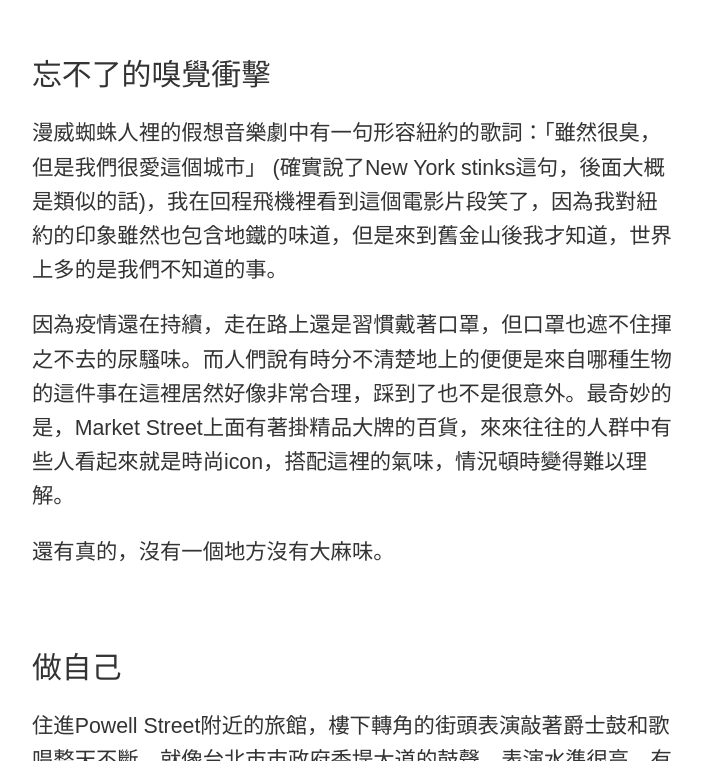
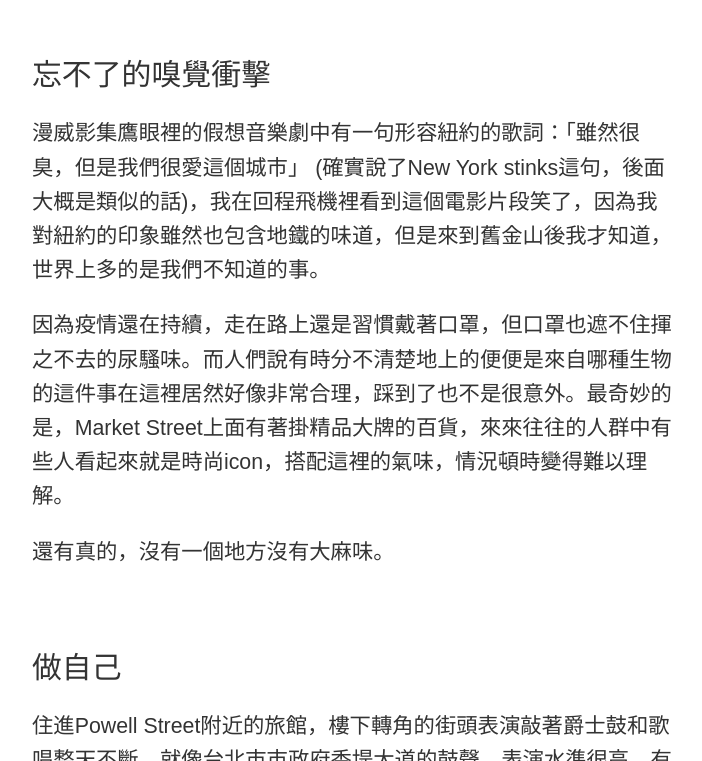
Before and after one commit to pqvst/tzling, a Jekyll site: the page built from _posts/2022-04-06-我對舊金山的理解.md, in a window 1280 px wide and 900 px high, scrolled down 3364 px, cut to the strip 139-900 px from the top of the window. Shown: the whole strip, without its empty margins (288-990 px from the left). Built offline with Jekyll 4.4.1, drawn with Linux system fonts in a browser that asks for light colours; nearby versions of some CDN libraries; some of the changed text lies outside the part shown.

Commit message:
Update 2022-04-06-我對舊金山的理解.md
edit wrong words

```diff
--- a/_posts/2022-04-06-我對舊金山的理解.md
+++ b/_posts/2022-04-06-我對舊金山的理解.md
@@ -39,7 +39,7 @@ title: 我對舊金山的理解
 
 ## 忘不了的嗅覺衝擊
 
-漫威蜘蛛人裡的假想音樂劇中有一句形容紐約的歌詞：「雖然很臭，但是我們很愛這個城市」 (確實說了New York stinks這句，後面大概是類似的話)，我在回程飛機裡看到這個電影片段笑了，因為我對紐約的印象雖然也包含地鐵的味道，但是來到舊金山後我才知道，世界上多的是我們不知道的事。
+漫威影集鷹眼裡的假想音樂劇中有一句形容紐約的歌詞：「雖然很臭，但是我們很愛這個城市」 (確實說了New York stinks這句，後面大概是類似的話)，我在回程飛機裡看到這個電影片段笑了，因為我對紐約的印象雖然也包含地鐵的味道，但是來到舊金山後我才知道，世界上多的是我們不知道的事。
 
 因為疫情還在持續，走在路上還是習慣戴著口罩，但口罩也遮不住揮之不去的尿騷味。而人們說有時分不清楚地上的便便是來自哪種生物的這件事在這裡居然好像非常合理，踩到了也不是很意外。最奇妙的是，Market Street上面有著掛精品大牌的百貨，來來往往的人群中有些人看起來就是時尚icon，搭配這裡的氣味，情況頓時變得難以理解。
 
```
Also changed, not shown: other parts of _posts/2022-04-06-我對舊金山的理解.md (+1 -1 lines).
